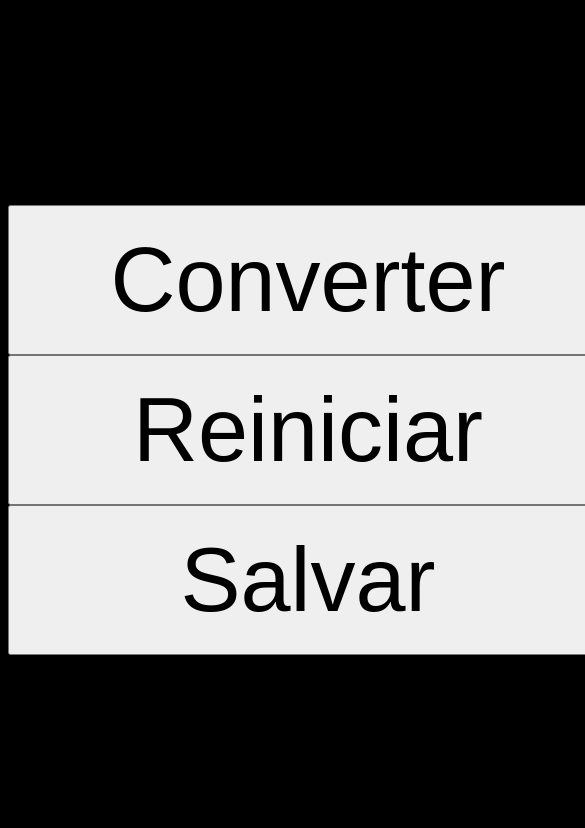
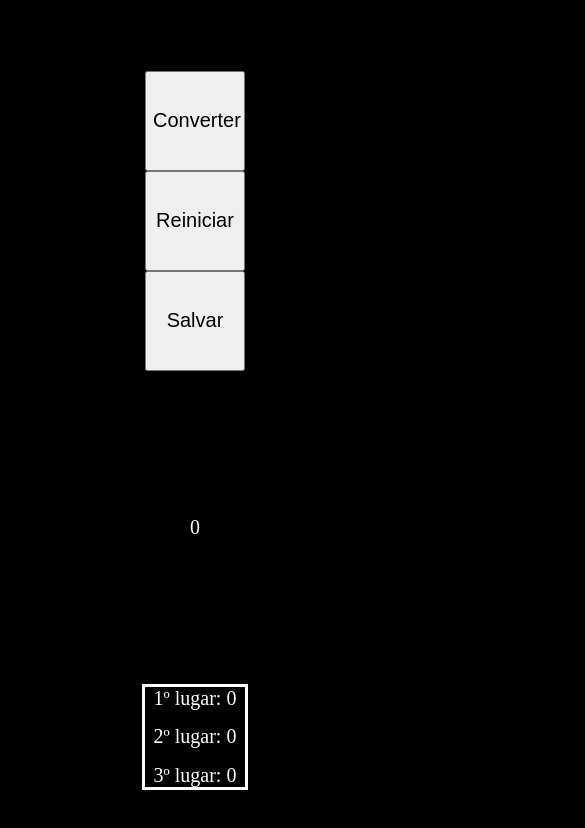
Before and after one commit to PedrooSilvaa/click-count, a plain HTML site: page index.html in a window 390 px wide. Shown: the top 828 px of the page, 585 px wide, since content can reach past the window. Drawn offline with Linux system fonts and the light colour scheme.

Commit message:
feat: mobile adaptation

```diff
--- a/src/style/style.css
+++ b/src/style/style.css
@@ -50,3 +50,25 @@ p#salvar1, #salvar2, #salvar3 {
     font-size: 40px;
     flex-direction: column;
 }
+
+@media(max-width: 800px){
+    main{
+        flex-direction: column;
+    }
+    button {
+        width: 100px;
+        height: 100px;
+        font-size: 20px;
+    }
+    #paragrafo {
+        font-size: 20px;
+    }
+
+    #salvar-local {
+        border: 3px solid white;
+        font-size: 20px;
+        padding: 0;
+        width: 100px;
+        height: 100px;
+    }
+}
```
